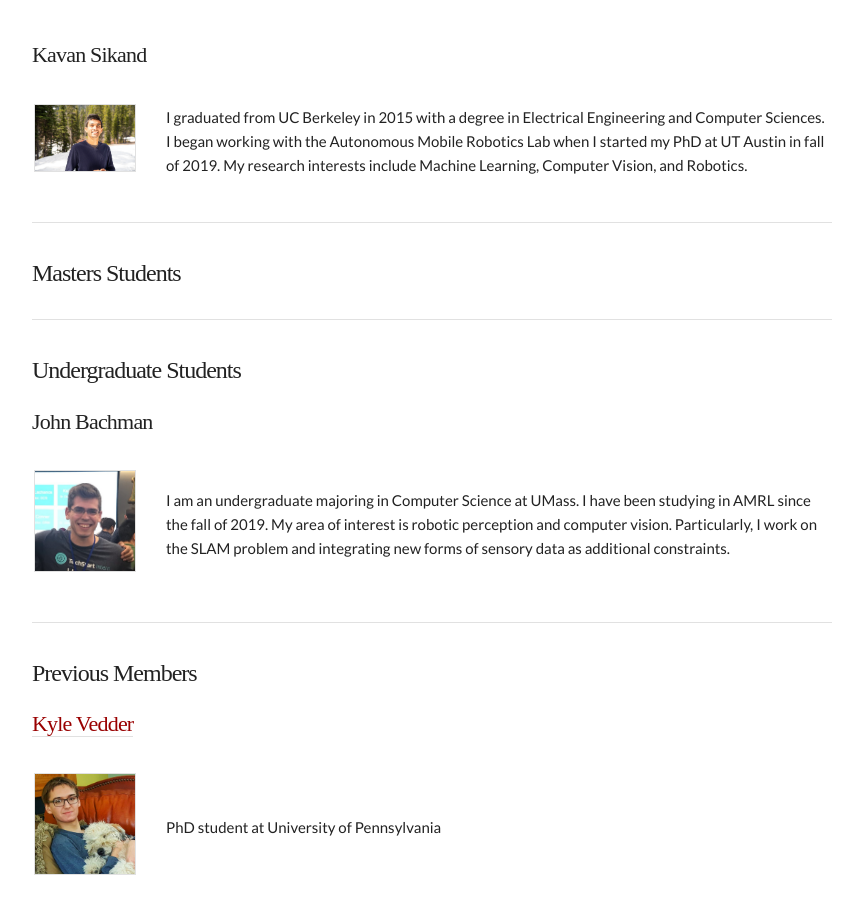
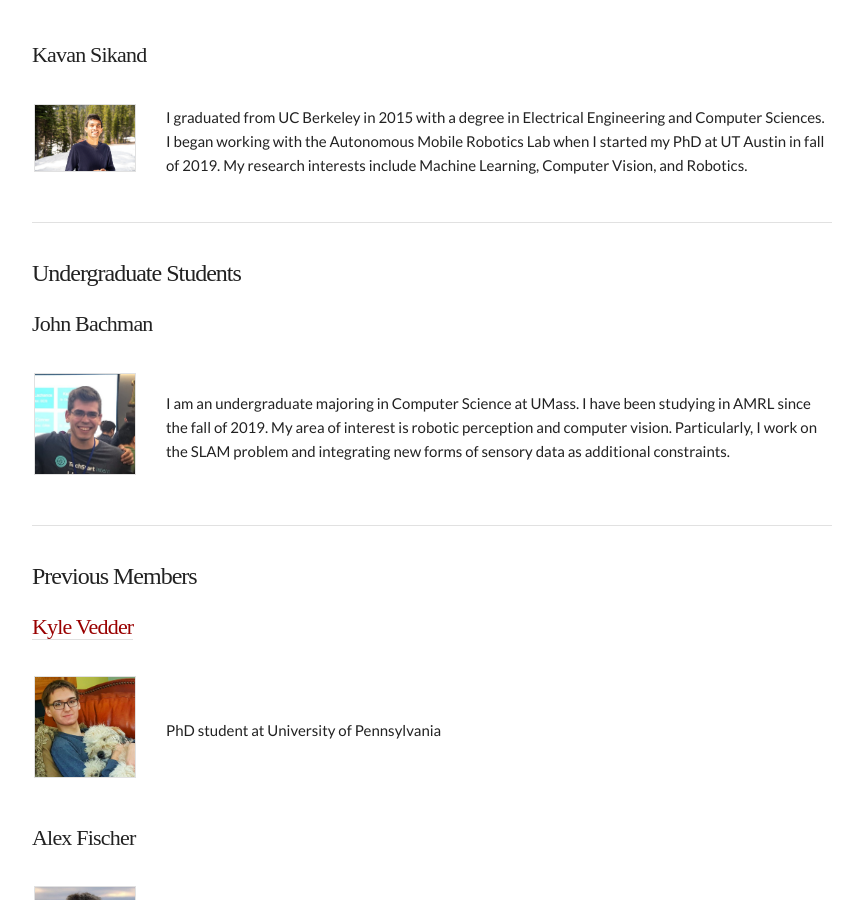
Before and after one commit to ut-amrl/ut-amrl.github.io, a Jekyll site: the page built from people.md, in a window 1280 px wide and 900 px high, scrolled down 1451 px. Shown: the whole window, without its empty margins (208-1071 px from the left). Built offline with Jekyll 4.4.1, drawn with Linux system fonts in a browser that asks for light colours; nearby versions of some CDN libraries; some web fonts are replaced.

Commit message:
Update people.md

```diff
--- a/people.md
+++ b/people.md
@@ -40,10 +40,6 @@ order: 1
 
 |![Kavan Sikand](assets/images/people/kavan_sikand.jpg)  | I graduated from UC Berkeley in 2015 with a degree in Electrical Engineering and Computer Sciences. I began working with the Autonomous Mobile Robotics Lab when I started my PhD at UT Austin in fall of 2019. My research interests include Machine Learning, Computer Vision, and Robotics. |
 {: .people_table_hack}
-
----
-### Masters Students
-
 
 ---
 
```
